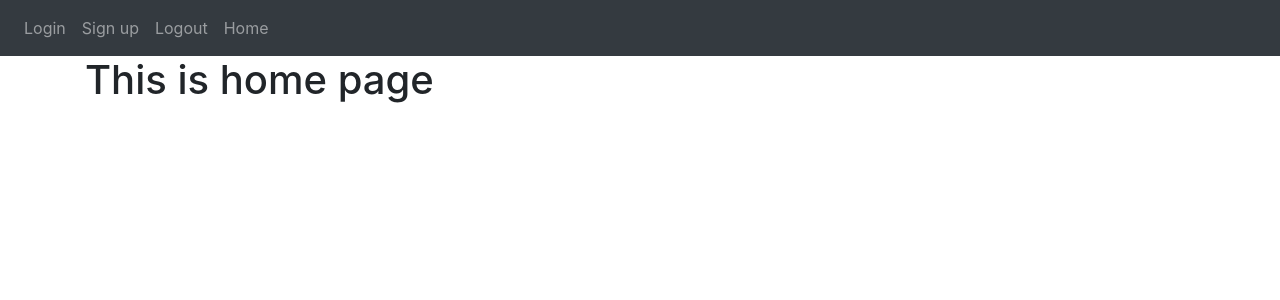
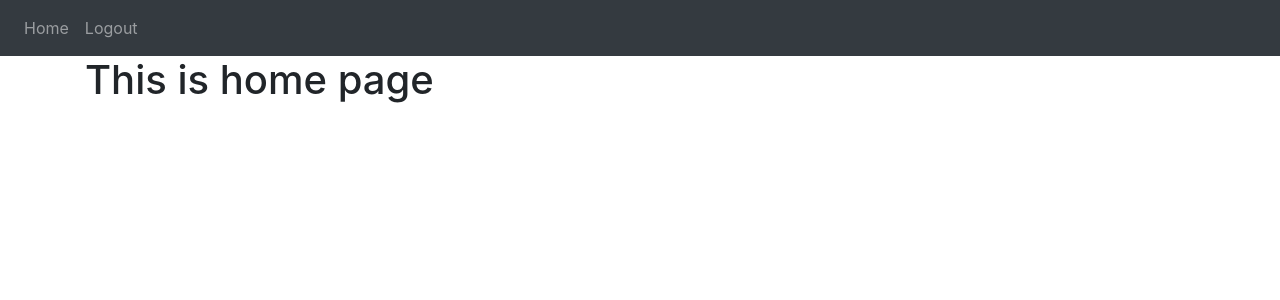
Before and after one commit to modemobpsycho/flask-sneaker-store, a Flask app: page / in a window 1280 px wide. Shown: the top 300 px of the page. Run offline with Flask 3, Linux system fonts and the light colour scheme; the visitor is signed in with stand-in values (Sample User, id 1); some libraries are stand-ins or nearby versions.

Commit message:
interface differentiation

```diff
--- a/website/templates/base.html
+++ b/website/templates/base.html
@@ -29,10 +29,13 @@
 			</button>
 			<div class="collapse navbar-collapse" id="navbar">
 				<div class="navbar-nav">
+					{% if user.is_authenticated %}
+					<a class="nav-item nav-link" id="home" href="/">Home</a>
+					<a class="nav-item nav-link" id="logout" href="/logout">Logout</a>
+					{% else %}
 					<a class="nav-item nav-link" id="login" href="/login">Login</a>
-					<a class="nav-item nav-link" id="signUp" href="/sign-up">Sign up</a>
-					<a class="nav-item nav-link" id="logout" href="/logout">Logout</a>
-					<a class="nav-item nav-link" id="home" href="/home">Home</a>
+					<a class="nav-item nav-link" id="signUp" href="/sign-up">Sign Up</a>
+					{% endif %}
 				</div>
 			</div>
 		</nav>
```
